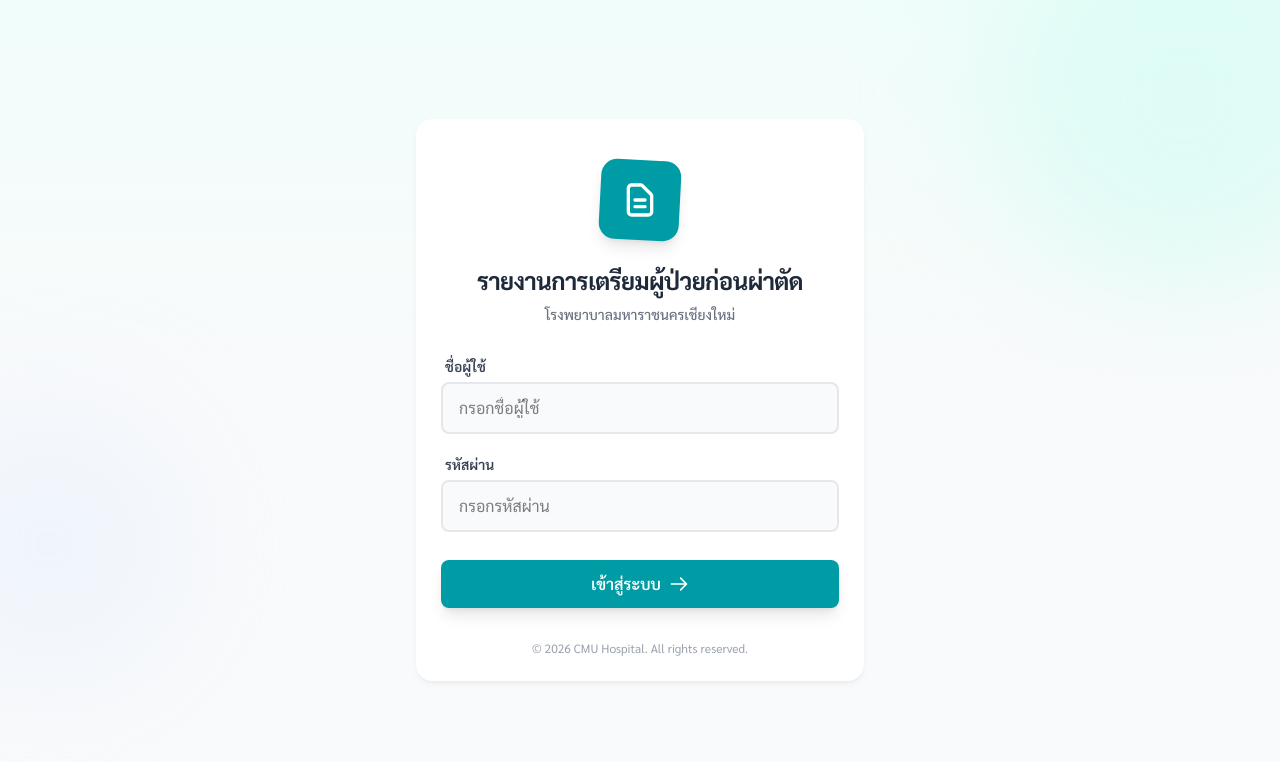
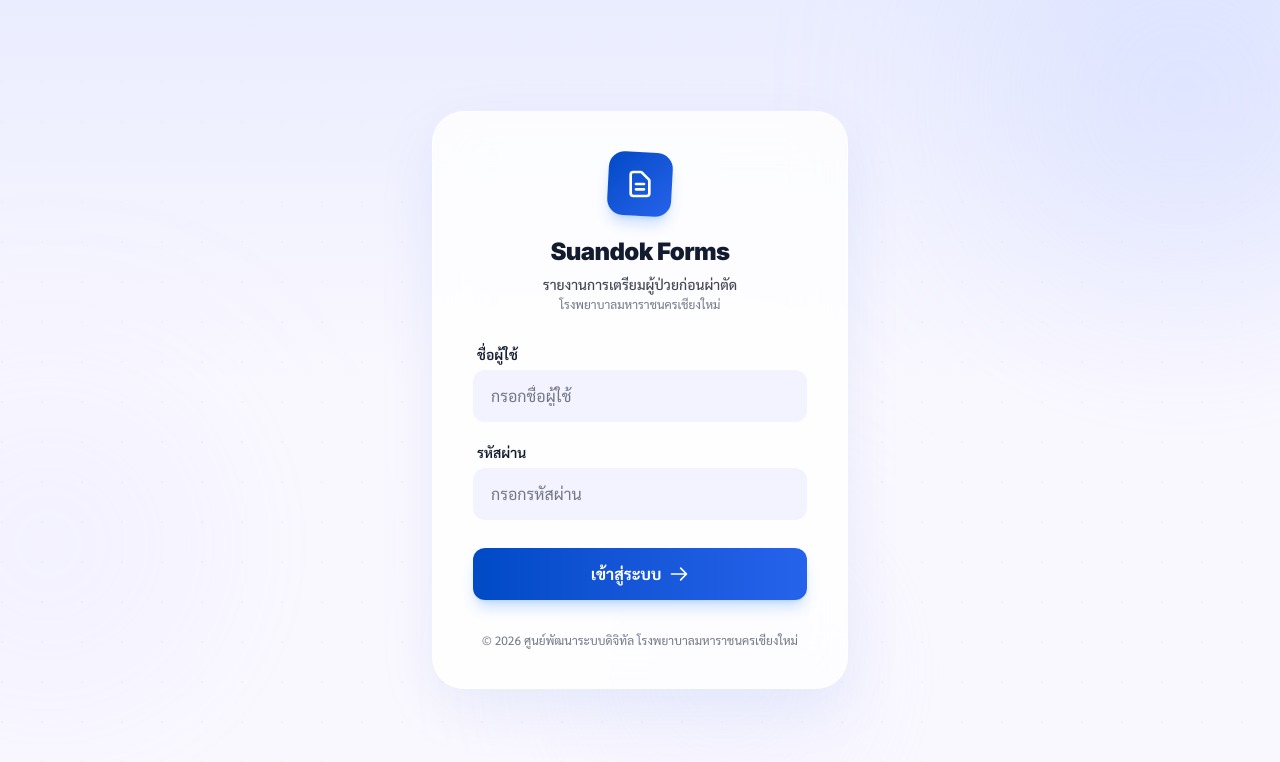
Before and after one commit to Nut-Natthawut/Pre_operative_Checklist, a React (Vite) app in the folder frontend/: page /login in a window 1280 px wide. Shown: the top 762 px of the page. Built offline with nearby package versions, Linux system fonts and the light colour scheme; no server answers.

Commit message:
refactor: update UI styling for dashboard layout and login page aesthetics

```diff
--- a/frontend/src/index.css
+++ b/frontend/src/index.css
@@ -90,17 +90,17 @@ body {
 }
 
 ::-webkit-scrollbar-track {
-  background: #e2e8f0;
+  background: #eaedff;
   border-radius: 4px;
 }
 
 ::-webkit-scrollbar-thumb {
-  background: #94a3b8;
+  background: #b4c5ff;
   border-radius: 4px;
 }
 
 ::-webkit-scrollbar-thumb:hover {
-  background: #64748b;
+  background: #004ac6;
 }
 
 /* Form checkbox styling */
@@ -109,7 +109,7 @@ body {
   height: 1.25rem;
   border-radius: 0.25rem;
   border: 2px solid #d1d5db;
-  accent-color: var(--color-med-teal);
+  accent-color: var(--color-primary);
 }
 
 /* Warning banner */
@@ -141,18 +141,18 @@ body {
 
 /* Button styles */
 .btn-primary {
-  background-color: var(--color-med-teal);
+  background-color: var(--color-primary);
   color: white;
   font-weight: 600;
   padding: 0.75rem 1.5rem;
-  border-radius: 0.5rem;
+  border-radius: 0.75rem;
   transition: all 0.2s;
 }
 
 .btn-primary:hover {
-  background-color: #007a82;
+  background-color: var(--color-primary-container);
   transform: translateY(-1px);
-  box-shadow: 0 4px 6px -1px rgba(0, 156, 166, 0.3);
+  box-shadow: 0 4px 12px -1px rgba(0, 74, 198, 0.3);
 }
 
 .btn-primary:active {
@@ -168,17 +168,17 @@ body {
 
 .btn-secondary {
   background-color: white;
-  color: #1f2937;
+  color: var(--color-on-surface);
   font-weight: 600;
   padding: 0.75rem 1.5rem;
-  border-radius: 0.5rem;
-  border: 1px solid #e5e7eb;
+  border-radius: 0.75rem;
+  border: 1px solid var(--color-outline-variant);
   transition: all 0.2s;
 }
 
 .btn-secondary:hover {
-  background-color: #f9fafb;
-  border-color: #d1d5db;
+  background-color: var(--color-surface-container-low);
+  border-color: var(--color-outline);
 }
 
 .btn-danger {
@@ -211,26 +211,22 @@ body {
 .input-field {
   width: 100%;
   padding: 0.75rem 1rem;
-  border: 2px solid #e5e7eb;
-  /* Softer border */
-  border-radius: 0.5rem;
+  border: 2px solid var(--color-outline-variant);
+  border-radius: 0.75rem;
   outline: none;
   transition: all 0.2s;
 }
 
 .input-field:focus {
-  border-color: var(--color-med-teal);
-  box-shadow: 0 0 0 3px rgba(0, 156, 166, 0.1);
-  /* Softer ring */
+  border-color: var(--color-primary);
+  box-shadow: 0 0 0 3px rgba(0, 74, 198, 0.1);
 }
 
 /* Card styles */
 .card {
   background-color: white;
-  border-radius: 1rem;
-  /* More rounded */
-  box-shadow: 0 4px 6px -1px rgba(0, 0, 0, 0.05), 0 2px 4px -1px rgba(0, 0, 0, 0.03);
-  /* Soft shadow */
+  border-radius: 1.25rem;
+  box-shadow: 0 4px 6px -1px rgba(0, 74, 198, 0.04), 0 2px 4px -1px rgba(0, 0, 0, 0.02);
   padding: 1.5rem;
 }
 
@@ -248,9 +244,9 @@ body {
 }
 
 .form-table th {
-  background-color: #f3f4f6;
+  background-color: var(--color-surface-container-low);
   font-weight: 600;
-  color: #374151;
+  color: var(--color-on-surface);
 }
 
 /* iPad optimized touch targets */
@@ -354,7 +350,7 @@ input[type="radio"] {
 }
 
 input[type="radio"]:checked {
-  border-color: var(--color-med-teal);
+  border-color: var(--color-primary);
   background: white;
 }
 
@@ -367,7 +363,7 @@ input[type="radio"]:checked::after {
   width: 0.5rem;
   height: 0.5rem;
   border-radius: 50%;
-  background: var(--color-med-teal);
+  background: var(--color-primary);
 }
 
 input[type="radio"]:disabled {
@@ -375,7 +371,7 @@ input[type="radio"]:disabled {
 }
 
 input[type="radio"]:disabled:checked::after {
-  background: var(--color-med-teal);
+  background: var(--color-primary);
 }
 
 /* Custom Checkbox - Dark green when checked */
@@ -392,8 +388,8 @@ input[type="checkbox"] {
 }
 
 input[type="checkbox"]:checked {
-  border-color: var(--color-med-teal);
-  background: var(--color-med-teal);
+  border-color: var(--color-primary);
+  background: var(--color-primary);
 }
 
 input[type="checkbox"]:checked::after {
--- a/frontend/src/pages/Dashboard.tsx
+++ b/frontend/src/pages/Dashboard.tsx
@@ -251,7 +251,7 @@ export default function DashboardPage() {
 
 
                     {/* 2. Main Menu - Action Cards */}
-                    <div className="grid gap-6 grid-cols-1 md:grid-cols-2">
+                    <div className={`grid gap-6 ${menuItems.length > 1 ? 'grid-cols-1 md:grid-cols-2' : 'grid-cols-1'}`}>
                         {menuItems.map((item) => (
                             <Link key={item.href} to={item.href} className="bg-white hover:shadow-2xl transition-all duration-300 group border border-[#c3c6d7]/10 hover:border-[#004ac6]/15 flex items-center p-6 gap-5 relative overflow-hidden rounded-[1.5rem] shadow-sm hover:-translate-y-1">
                                 <div className={`w-14 h-14 ${item.color} rounded-[1.25rem] flex items-center justify-center text-white shadow-lg shadow-blue-500/20 group-hover:scale-110 transition-transform duration-300 flex-shrink-0 z-10`}>
--- a/frontend/src/pages/Login.tsx
+++ b/frontend/src/pages/Login.tsx
@@ -27,29 +27,33 @@ export default function LoginPage() {
     };
 
     return (
-        <div className="min-h-screen flex items-center justify-center bg-gray-50 relative overflow-hidden">
-            {/* Background Decor */}
-            <div className="absolute top-0 left-0 w-full h-96 bg-gradient-to-b from-teal-50 to-transparent pointer-events-none"></div>
-            <div className="absolute -top-24 -right-24 w-96 h-96 bg-teal-100 rounded-full blur-3xl opacity-50 pointer-events-none"></div>
-            <div className="absolute top-1/2 -left-24 w-72 h-72 bg-blue-100 rounded-full blur-3xl opacity-30 pointer-events-none"></div>
+        <div className="min-h-screen flex items-center justify-center bg-[#faf8ff] medical-grid relative overflow-hidden">
+            {/* Background Decor — Stitch inspired blurs */}
+            <div className="absolute top-0 left-0 w-full h-96 bg-gradient-to-b from-[#eaedff] to-transparent pointer-events-none"></div>
+            <div className="absolute -top-24 -right-24 w-96 h-96 bg-[#b4c5ff] rounded-full blur-[120px] opacity-30 pointer-events-none"></div>
+            <div className="absolute top-1/2 -left-24 w-72 h-72 bg-[#c0c1ff] rounded-full blur-[120px] opacity-20 pointer-events-none"></div>
+            <div className="absolute bottom-0 right-1/3 w-64 h-64 bg-[#dbe1ff] rounded-full blur-[100px] opacity-30 pointer-events-none"></div>
 
-            <div className="card w-full max-w-md bg-white/80 backdrop-blur-sm border border-white shadow-xl relative z-10">
+            <div className="w-full max-w-md relative z-10 px-4">
+                {/* Card — Glassmorphism */}
+                <div className="bg-white/80 backdrop-blur-xl rounded-[2rem] border border-white/50 shadow-[0_20px_60px_rgba(0,74,198,0.08)] p-8 sm:p-10">
                     {/* Header */}
-                <div className="text-center mb-8 px-4 pt-4">
-                    <div className="w-20 h-20 rounded-2xl flex items-center justify-center mx-auto mb-6 shadow-lg transform rotate-3" style={{ backgroundColor: '#009CA6' }}>
-                        <svg className="w-10 h-10 text-white transform -rotate-3" fill="none" stroke="currentColor" viewBox="0 0 24 24">
+                    <div className="text-center mb-8">
+                        <div className="w-16 h-16 rounded-2xl bg-gradient-to-br from-[#004ac6] to-[#2563eb] flex items-center justify-center mx-auto mb-5 shadow-lg shadow-blue-500/25 transform rotate-3">
+                            <svg className="w-8 h-8 text-white transform -rotate-3" fill="none" stroke="currentColor" viewBox="0 0 24 24">
                                 <path strokeLinecap="round" strokeLinejoin="round" strokeWidth={2} d="M9 12h6m-6 4h6m2 5H7a2 2 0 01-2-2V5a2 2 0 012-2h5.586a1 1 0 01.707.293l5.414 5.414a1 1 0 01.293.707V19a2 2 0 01-2 2z" />
                             </svg>
                         </div>
-                    <h1 className="text-2xl font-bold text-gray-800 tracking-tight">
-                        รายงานการเตรียมผู้ป่วยก่อนผ่าตัด
+                        <h1 className="text-2xl font-black text-[#131b2e] tracking-tight" style={{ fontFamily: "'Inter', sans-serif" }}>
+                            Suandok Forms
                         </h1>
-                    <p className="text-gray-500 mt-2 text-sm font-medium">โรงพยาบาลมหาราชนครเชียงใหม่</p>
+                        <p className="text-[#434655] mt-1.5 text-sm font-medium">รายงานการเตรียมผู้ป่วยก่อนผ่าตัด</p>
+                        <p className="text-[#737686] text-xs mt-0.5">โรงพยาบาลมหาราชนครเชียงใหม่</p>
                     </div>
 
                     {/* Error Message */}
                     {error && (
-                    <div className="bg-red-50 text-red-600 px-4 py-3 rounded-lg text-sm mb-6 flex items-center gap-2 border border-red-100">
+                        <div className="bg-red-50 text-red-600 px-4 py-3 rounded-xl text-sm mb-6 flex items-center gap-2 border border-red-100/50">
                             <svg className="w-5 h-5 flex-shrink-0" fill="currentColor" viewBox="0 0 20 20">
                                 <path fillRule="evenodd" d="M18 10a8 8 0 11-16 0 8 8 0 0116 0zm-7 4a1 1 0 11-2 0 1 1 0 012 0zm-1-9a1 1 0 00-1 1v4a1 1 0 102 0V6a1 1 0 00-1-1z" clipRule="evenodd" />
                             </svg>
@@ -60,7 +64,7 @@ export default function LoginPage() {
                     {/* Login Form */}
                     <form onSubmit={handleSubmit} className="space-y-5">
                         <div>
-                        <label htmlFor="username" className="block text-sm font-semibold text-gray-700 mb-1.5 ml-1">
+                            <label htmlFor="username" className="block text-sm font-semibold text-[#131b2e] mb-1.5 ml-1">
                                 ชื่อผู้ใช้
                             </label>
                             <input
@@ -68,7 +72,7 @@ export default function LoginPage() {
                                 type="text"
                                 value={username}
                                 onChange={(e) => setUsername(e.target.value)}
-                            className="input-field bg-gray-50 border-gray-200 focus:bg-white transition-colors py-2.5"
+                                className="w-full px-4 py-3 bg-[#f2f3ff] border-2 border-transparent rounded-xl outline-none transition-all text-[#131b2e] placeholder-[#737686] focus:bg-white focus:border-[#004ac6] focus:shadow-[0_0_0_3px_rgba(0,74,198,0.1)]"
                                 placeholder="กรอกชื่อผู้ใช้"
                                 required
                                 autoComplete="username"
@@ -76,7 +80,7 @@ export default function LoginPage() {
                         </div>
 
                         <div>
-                        <label htmlFor="password" className="block text-sm font-semibold text-gray-700 mb-1.5 ml-1">
+                            <label htmlFor="password" className="block text-sm font-semibold text-[#131b2e] mb-1.5 ml-1">
                                 รหัสผ่าน
                             </label>
                             <input
@@ -84,7 +88,7 @@ export default function LoginPage() {
                                 type="password"
                                 value={password}
                                 onChange={(e) => setPassword(e.target.value)}
-                            className="input-field bg-gray-50 border-gray-200 focus:bg-white transition-colors py-2.5"
+                                className="w-full px-4 py-3 bg-[#f2f3ff] border-2 border-transparent rounded-xl outline-none transition-all text-[#131b2e] placeholder-[#737686] focus:bg-white focus:border-[#004ac6] focus:shadow-[0_0_0_3px_rgba(0,74,198,0.1)]"
                                 placeholder="กรอกรหัสผ่าน"
                                 required
                                 autoComplete="current-password"
@@ -95,10 +99,7 @@ export default function LoginPage() {
                             <button
                                 type="submit"
                                 disabled={isLoading}
-                            className="btn-primary w-full flex items-center justify-center gap-2 py-3 shadow-lg hover:shadow-xl transition-all"
-                            style={{ backgroundColor: '#009CA6' }}
-                            onMouseOver={(e) => e.currentTarget.style.backgroundColor = '#007a82'}
-                            onMouseOut={(e) => e.currentTarget.style.backgroundColor = '#009CA6'}
+                                className="w-full flex items-center justify-center gap-2 px-6 py-3.5 bg-gradient-to-r from-[#004ac6] to-[#2563eb] text-white font-bold rounded-xl shadow-lg shadow-blue-500/25 hover:shadow-xl hover:shadow-blue-500/30 transition-all hover:-translate-y-0.5 active:translate-y-0 active:scale-[0.99] disabled:opacity-50 disabled:cursor-not-allowed disabled:transform-none disabled:shadow-none"
                             >
                                 {isLoading ? (
                                     <>
@@ -121,9 +122,10 @@ export default function LoginPage() {
                     </form>
 
                     <div className="mt-8 text-center">
-                    <p className="text-xs text-gray-400">
-                        &copy; {new Date().getFullYear()} CMU Hospital. All rights reserved.
+                        <p className="text-xs text-[#737686]">
+                            &copy; {new Date().getFullYear()} ศูนย์พัฒนาระบบดิจิทัล โรงพยาบาลมหาราชนครเชียงใหม่
                         </p>
+                    </div>
                 </div>
             </div>
         </div>
```
Lines whose indentation alone changed are shown as unchanged.
